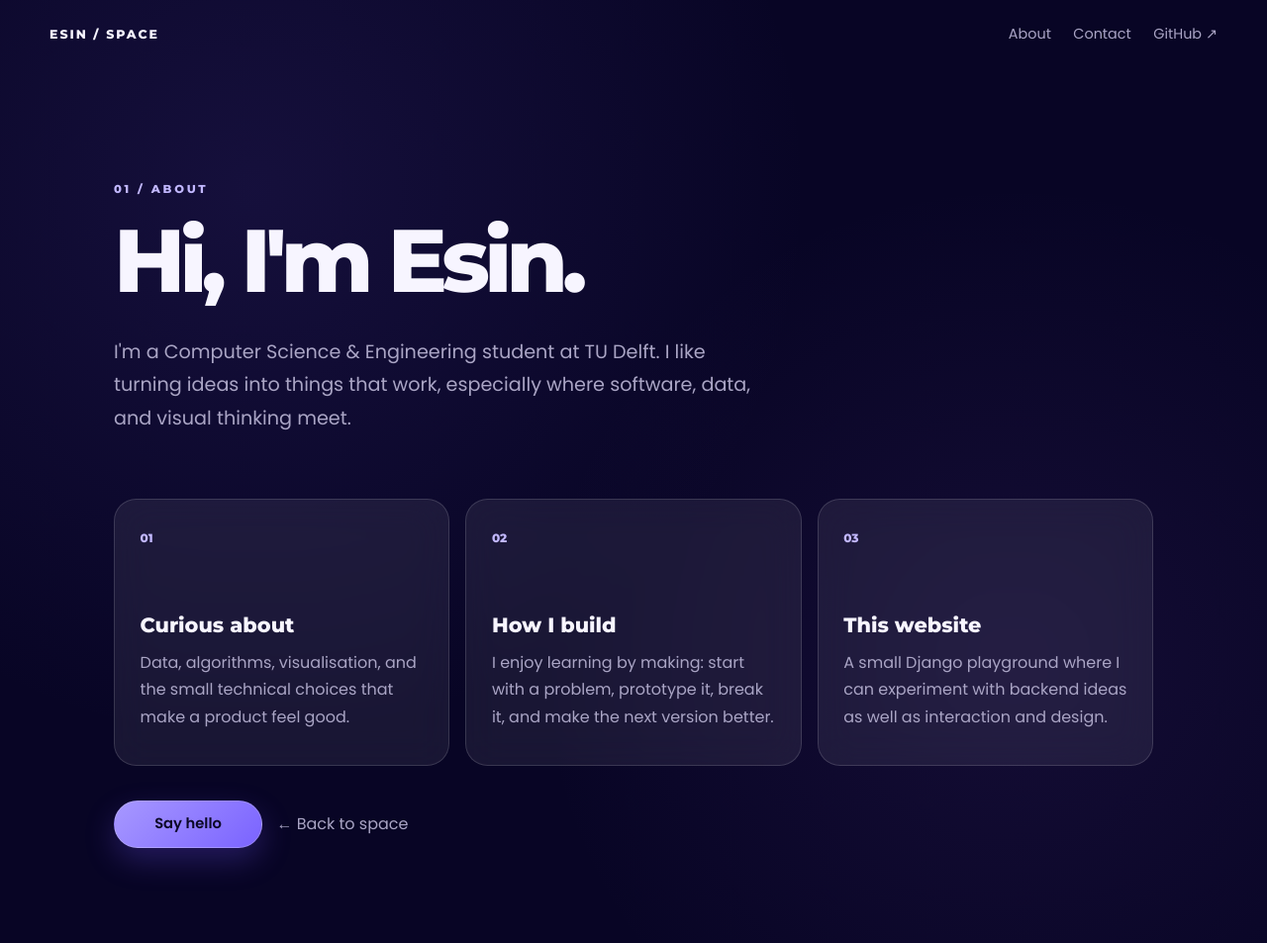
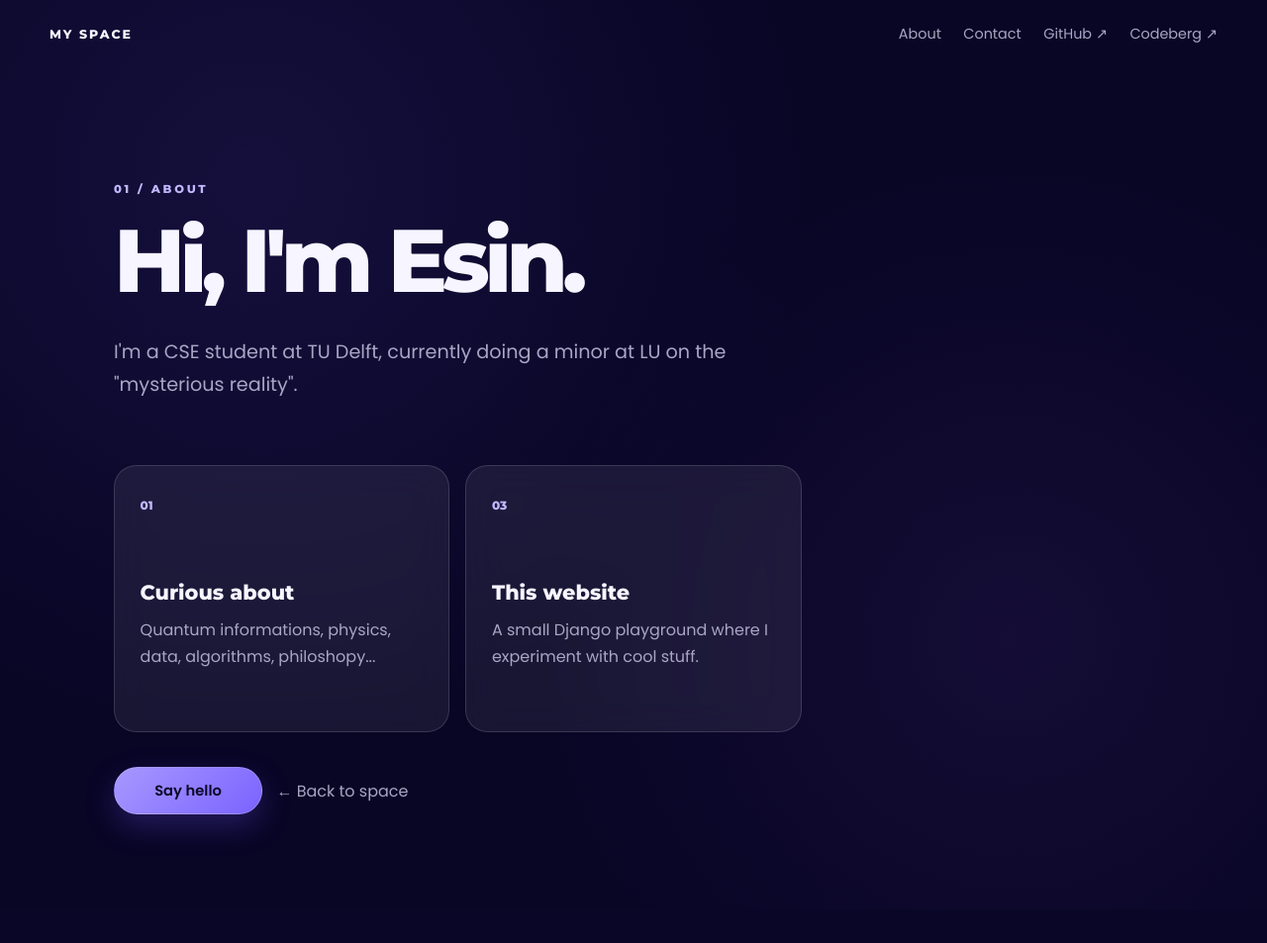
Before and after one commit to Oliebol23/mySpace, a Django app: page /about/ in a window 1280 px wide. Shown: the whole page at 99% size. After the commit the page ends 844 px from the top, so only its background shows below. Run offline with Django 5.2, Linux system fonts and the light colour scheme.

Commit message:
some changes

```diff
--- a/members/templates/about.html
+++ b/members/templates/about.html
@@ -8,27 +8,20 @@
   <p class="eyebrow">01 / ABOUT</p>
   <h1>Hi, I'm Esin.</h1>
   <p class="page-intro">
-    I'm a Computer Science & Engineering student at TU Delft. I like turning ideas into
-    things that work, especially where software, data, and visual thinking meet.
+    I'm a CSE student at TU Delft, currently doing a minor at LU on the "mysterious reality".
   </p>
 
   <div class="info-grid">
     <article class="glass-card">
       <span class="card-index">01</span>
       <h2>Curious about</h2>
-      <p>Data, algorithms, visualisation, and the small technical choices that make a product feel good.</p>
-    </article>
-
-    <article class="glass-card">
-      <span class="card-index">02</span>
-      <h2>How I build</h2>
-      <p>I enjoy learning by making: start with a problem, prototype it, break it, and make the next version better.</p>
+      <p>Quantum informations, physics, data, algorithms, philoshopy...</p>
     </article>
 
     <article class="glass-card">
       <span class="card-index">03</span>
       <h2>This website</h2>
-      <p>A small Django playground where I can experiment with backend ideas as well as interaction and design.</p>
+      <p>A small Django playground where I experiment with cool stuff.</p>
     </article>
   </div>
 
--- a/members/templates/base.html
+++ b/members/templates/base.html
@@ -18,11 +18,13 @@
   <a class="skip-link" href="#main-content">Skip to content</a>
 
   <nav class="site-nav" aria-label="Main navigation">
-    <a class="brand" href="{% url 'home' %}">ESIN / SPACE</a>
+    <a class="brand" href="{% url 'home' %}">MY SPACE</a>
     <div class="nav-links">
       <a href="{% url 'about' %}">About</a>
       <a href="{% url 'contact' %}">Contact</a>
       <a href="https://github.com/Oliebol23" target="_blank" rel="noopener noreferrer">GitHub ↗</a>
+      <a href="https://codeberg.org/EsinElibo?tab=overview" target="_blank" rel="noopener noreferrer">Codeberg ↗</a>
+
     </div>
   </nav>
 
--- a/members/templates/home.html
+++ b/members/templates/home.html
@@ -10,7 +10,7 @@
   <section class="hero">
     <p class="eyebrow">HELLO, INTERNET</p>
     <h1>Welcome to<br>my space.</h1>
-    <p class="hero-copy">Computer science, curious experiments, and things I build.</p>
+    <p class="hero-copy">Computer science and engineering, curious experiments, and things I build.</p>
 
     <div class="hero-actions" aria-label="Main actions">
       <a href="{% url 'about' %}" class="button button-primary">
```
